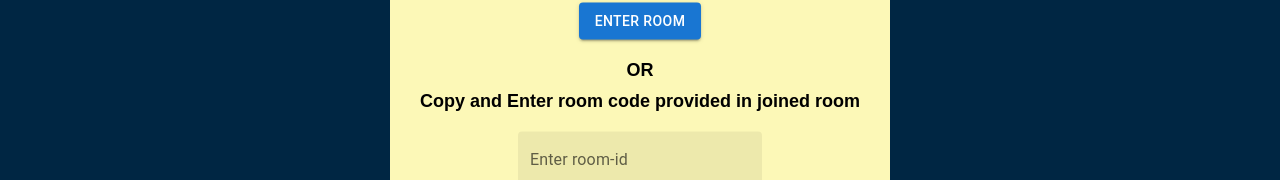
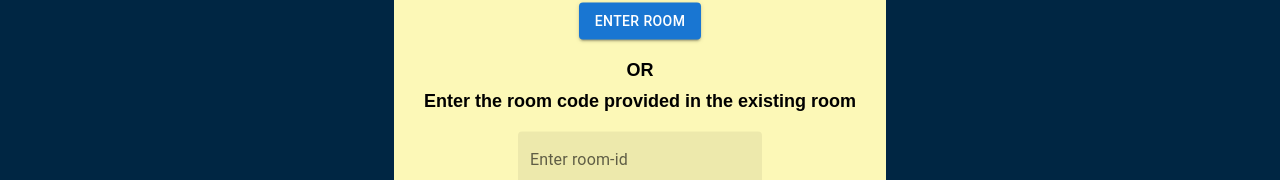
Before and after one commit to siddharthmagadum16/chat-app, a React (Create React App) app: page / in a window 1280 px wide. Shown: the part 245-425 px from the top of the page. Built offline with nearby package versions, Linux system fonts and the light colour scheme; a web font is replaced by a local one.

Commit message:
fixed typo and made some changes

```diff
--- a/src/Call.js
+++ b/src/Call.js
@@ -2,7 +2,6 @@ import React, { Fragment, useRef, useState, useEffect } from "react";
 import { io } from "socket.io-client";
 import Peer from "peerjs";
 import "./Call.css";
-// import classNames from "classnames";
 import Button from "@mui/material/Button";
 import SendIcon from "@mui/icons-material/Send";
 import "@mui/styled-engine";
@@ -27,7 +26,6 @@ function Call() {
   const myVideo = document.createElement("video");
   myVideo.muted = true;
   const peers = {};
-  console.log(`${sessionStorage.getItem("roomId")}`); // to be remove later
 
   useEffect(() => {
     sessionStorage.setItem("number_of_streams", 0);
--- a/src/Home.js
+++ b/src/Home.js
@@ -35,7 +35,7 @@ function Home() {
             Enter Room
           </Button>
           <div className="text">OR</div>
-          <div className="text">Copy and Enter room code provided in joined room</div>
+          <div className="text">Enter the room code provided in the existing room</div>
 
           <TextField
             id="filled-basic roomid-input"
```
Also changed, not shown: 1 other file (tests, documents, lock files or other folders).
